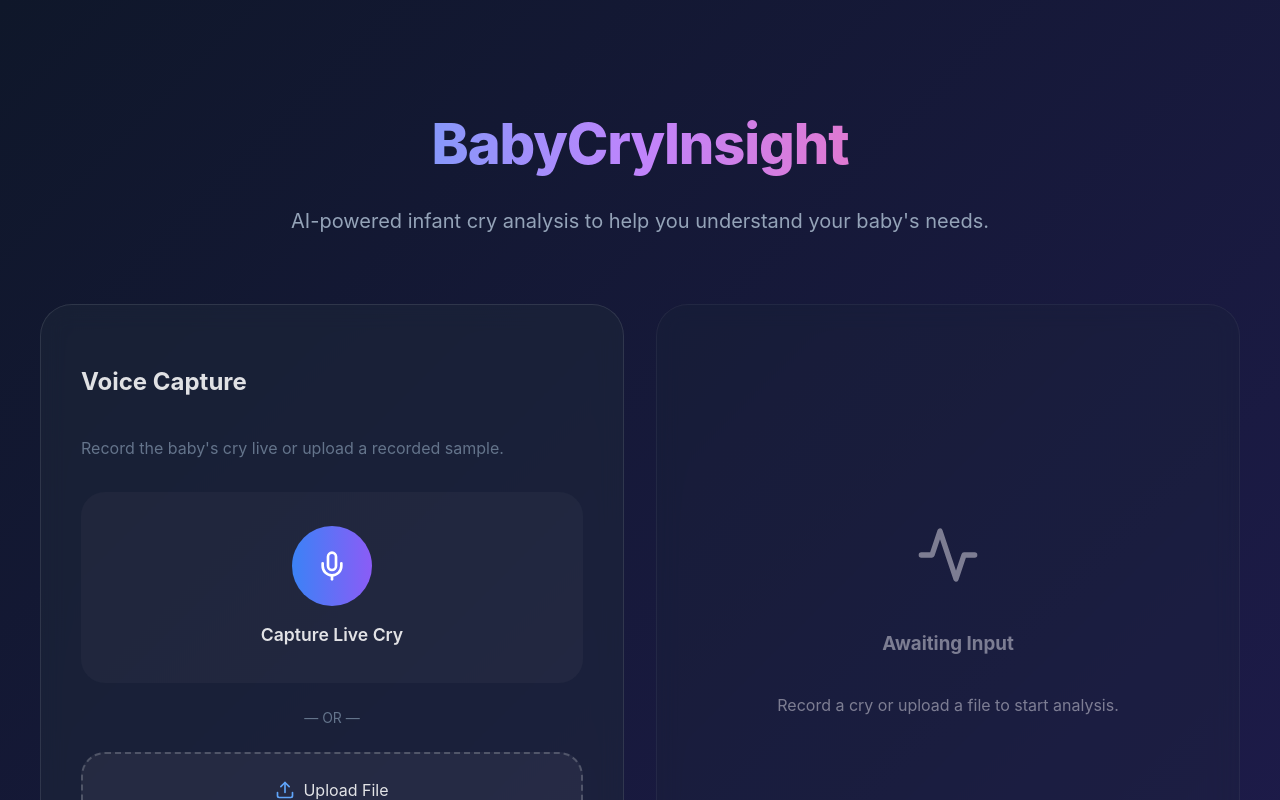
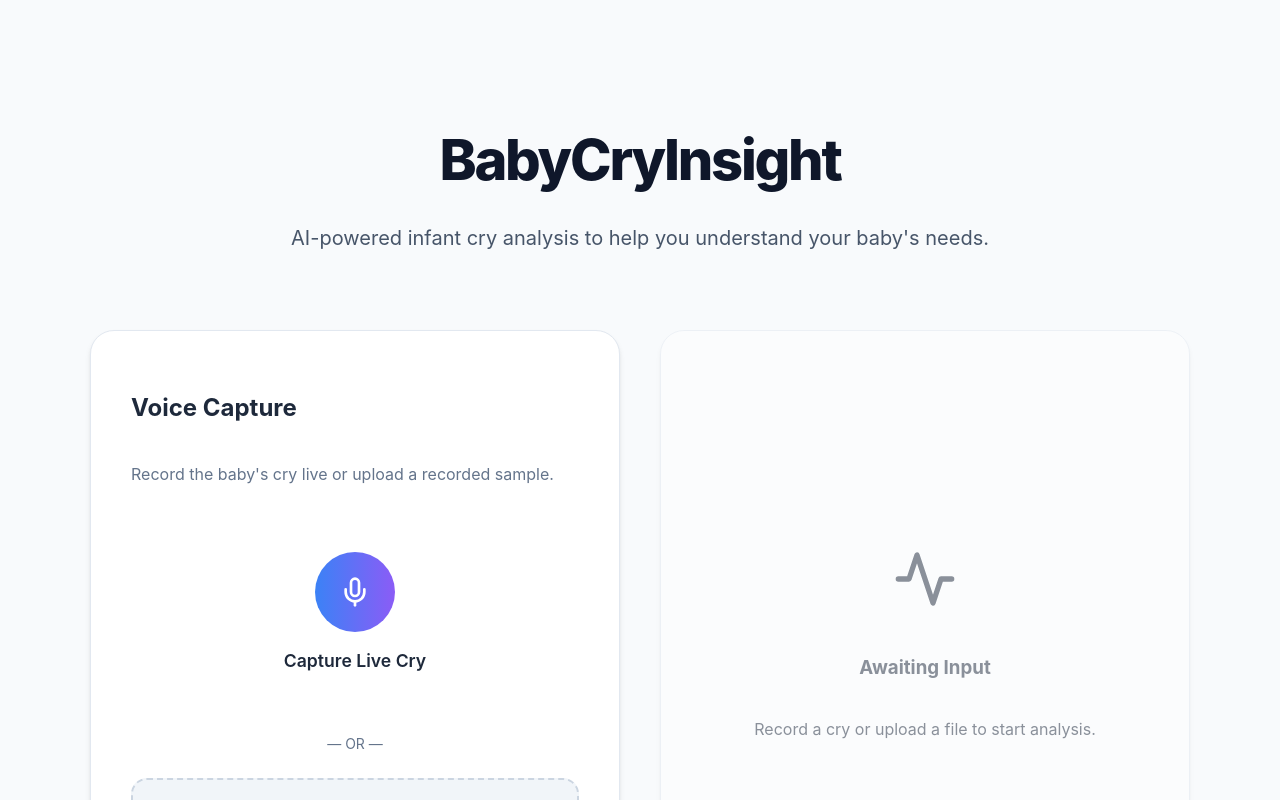
Before and after one commit to Techside-Pragyan/BabyCryInsight, a React (Vite) app in the folder frontend/: page / in a window 1280 px wide. Shown: the top 800 px of the page. Built offline with nearby package versions, Linux system fonts and the light colour scheme.

Commit message:
feat: add global styles and layout components for frontend interface

```diff
--- a/frontend/src/index.css
+++ b/frontend/src/index.css
@@ -1,11 +1,11 @@
 :root {
-  font-family: 'Outfit', 'Inter', system-ui, Avenir, Helvetica, Arial, sans-serif;
+  font-family: 'Inter', 'Outfit', system-ui, Avenir, Helvetica, Arial, sans-serif;
   line-height: 1.5;
   font-weight: 400;
 
-  color-scheme: light dark;
-  color: rgba(255, 255, 255, 0.87);
-  background: linear-gradient(135deg, #0f172a 0%, #1e1b4b 100%);
+  color-scheme: light;
+  color: #1e293b;
+  background-color: #f8fafc;
 
   font-synthesis: none;
   text-rendering: optimizeLegibility;
@@ -25,40 +25,40 @@ body {
 }
 
 .app-container {
-  max-width: 1200px;
+  max-width: 1100px;
   margin: 0 auto;
-  padding: 4rem 2rem;
+  padding: 5rem 1.5rem;
   display: flex;
   flex-direction: column;
   align-items: center;
-  gap: 3rem;
+  gap: 3.5rem;
 }
 
 header {
   text-align: center;
-  max-width: 800px;
+  max-width: 700px;
 }
 
 header h1 {
   font-size: 3.5rem;
-  margin-bottom: 1rem;
-  background: linear-gradient(to right, #60a5fa, #c084fc, #f472b6);
-  -webkit-background-clip: text;
-  -webkit-text-fill-color: transparent;
+  margin-bottom: 0.75rem;
+  color: #0f172a;
   font-weight: 800;
-  letter-spacing: -0.02em;
+  letter-spacing: -0.04em;
 }
 
 header p {
   font-size: 1.25rem;
-  color: #94a3b8;
+  color: #475569;
+  font-weight: 400;
+  line-height: 1.6;
 }
 
 .main-content {
   width: 100%;
   display: grid;
   grid-template-columns: 1fr;
-  gap: 2rem;
+  gap: 2.5rem;
 }
 
 @media (min-width: 1024px) {
@@ -68,68 +68,66 @@ header p {
 }
 
 .card {
-  background: rgba(30, 41, 59, 0.5);
-  backdrop-filter: blur(12px);
-  border: 1px solid rgba(255, 255, 255, 0.1);
-  border-radius: 2rem;
+  background: #ffffff;
+  border-radius: 1.5rem;
   padding: 2.5rem;
   display: flex;
   flex-direction: column;
+  box-shadow: 0 4px 6px -1px rgb(0 0 0 / 0.1), 0 2px 4px -2px rgb(0 0 0 / 0.1);
+  border: 1px solid #e2e8f0;
   transition: all 0.3s ease;
 }
 
+.card:hover {
+  box-shadow: 0 20px 25px -5px rgb(0 0 0 / 0.1), 0 8px 10px -6px rgb(0 0 0 / 0.1);
+}
+
 .upload-area {
-  border: 2px dashed rgba(255, 255, 255, 0.2);
-  border-radius: 1.5rem;
-  padding: 3rem;
+  border: 2px dashed #cbd5e1;
+  border-radius: 1rem;
+  padding: 2rem;
   text-align: center;
   cursor: pointer;
-  transition: all 0.3s ease;
-  background: rgba(255, 255, 255, 0.05);
+  transition: all 0.2s ease;
+  background: #f1f5f9;
+  color: #64748b;
 }
 
 .upload-area:hover {
-  border-color: #60a5fa;
-  background: rgba(96, 165, 250, 0.05);
-}
-
-.upload-area.dragging {
-  border-color: #c084fc;
-  background: rgba(192, 132, 252, 0.1);
+  border-color: #2563eb;
+  background: #eff6ff;
+  color: #2563eb;
 }
 
 .btn {
-  background: linear-gradient(to right, #3b82f6, #8b5cf6);
+  background: #0f172a;
   border: none;
-  padding: 1rem 2rem;
-  border-radius: 1rem;
-  color: white;
+  padding: 0.875rem 1.5rem;
+  border-radius: 0.75rem;
+  color: #ffffff;
   font-weight: 600;
   cursor: pointer;
-  transition: transform 0.2s, opacity 0.2s;
+  transition: all 0.2s;
   font-size: 1rem;
   display: inline-flex;
   align-items: center;
-  gap: 0.5rem;
+  gap: 0.75rem;
   justify-content: center;
 }
 
 .btn:hover {
-  transform: translateY(-2px);
-  opacity: 0.9;
-}
-
-.btn:active {
-  transform: translateY(0);
+  background: #1e293b;
 }
 
 .btn:disabled {
-  opacity: 0.5;
+  background: #94a3b8;
   cursor: not-allowed;
 }
 
 .result-card {
   gap: 1.5rem;
+  background: #ffffff;
+  border: 2px solid #e2e8f0;
 }
 
 .result-header {
@@ -139,44 +137,45 @@ header p {
 }
 
 .reason-tag {
-  background: rgba(96, 165, 250, 0.2);
-  color: #60a5fa;
+  background: #eff6ff;
+  color: #2563eb;
   padding: 0.5rem 1rem;
-  border-radius: 9999px;
+  border-radius: 0.5rem;
   font-weight: 700;
-  font-size: 0.875rem;
+  font-size: 0.75rem;
   text-transform: uppercase;
+  letter-spacing: 0.05em;
+  border: 1px solid #dbeafe;
 }
 
 .confidence-bar {
   width: 100%;
-  height: 0.75rem;
-  background: rgba(255, 255, 255, 0.1);
+  height: 0.625rem;
+  background: #f1f5f9;
   border-radius: 9999px;
   overflow: hidden;
-  margin-top: 0.5rem;
 }
 
 .confidence-fill {
   height: 100%;
-  background: linear-gradient(to right, #3b82f6, #ec4899);
-  transition: width 1s cubic-bezier(0.4, 0, 0.2, 1);
+  background: #2563eb;
+  transition: width 1s ease-in-out;
 }
 
 .suggestion-box {
-  background: rgba(255, 255, 255, 0.05);
+  background: #f8fafc;
   padding: 1.5rem;
   border-radius: 1rem;
-  border-left: 4px solid #60a5fa;
+  border: 1px solid #e2e8f0;
 }
 
 .loading-spinner {
-  width: 2rem;
-  height: 2rem;
-  border: 3px solid rgba(255, 255, 255, 0.1);
-  border-top-color: #60a5fa;
+  width: 1.25rem;
+  height: 1.25rem;
+  border: 2px solid rgba(255, 255, 255, 0.3);
+  border-top-color: white;
   border-radius: 50%;
-  animation: spin 1s linear infinite;
+  animation: spin 0.8s linear infinite;
 }
 
 @keyframes spin {
```
